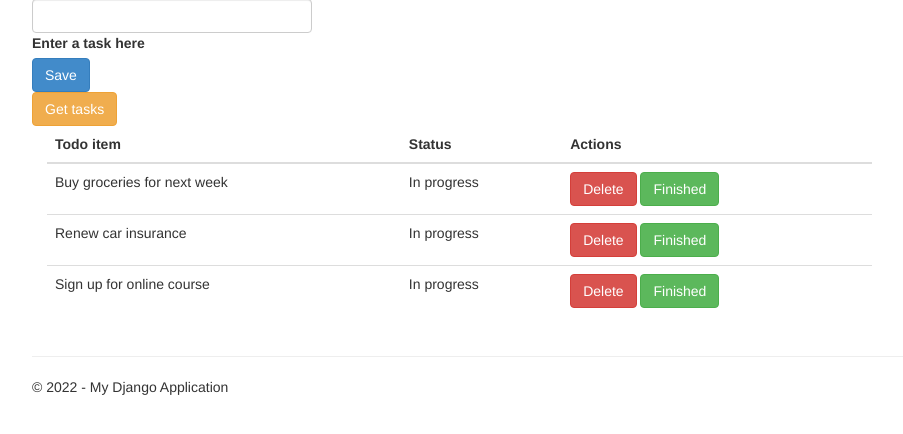
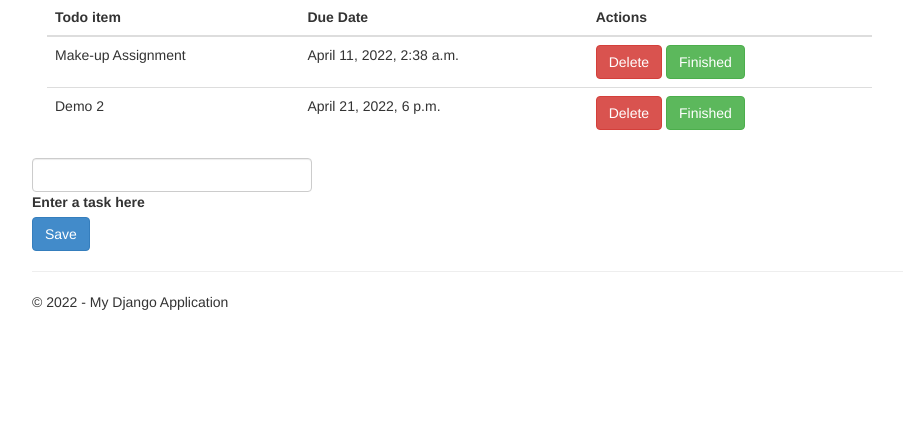
Before and after one commit to alexavila150/TodoTree, a Django app: page /tasks/ in a window 1280 px wide. Shown: the part 51-485 px from the top of the page, without its empty margins (38-941 px from the left). Run offline with Django 3.2, Linux system fonts and the light colour scheme; data comes from the database, SQL or seed files in the repository; both versions use the stored data as it was after the commit; some libraries are stand-ins or nearby versions.

Commit message:
Make Task Model

```diff
--- /dev/null
+++ b/TodoListWebApp/app/admin.py
@@ -0,0 +1,6 @@
+from django.contrib import admin
+from .models import Task
+
+# Register your models here.
+
+admin.site.register(Task)
--- a/TodoListWebApp/app/templates/app/tasks.html
+++ b/TodoListWebApp/app/templates/app/tasks.html
@@ -9,59 +9,43 @@
                 <div class="card rounded-3">
                     <div class="card-body p-4">
 
+                        <table class="table mb-4">
+                            <thead>
+                                <tr>
+                                    <th scope="col">Todo item</th>
+                                    <th scope="col">Due Date</th>
+                                    <th scope="col">Actions</th>
+                                </tr>
+                            </thead>
+                            <tbody>
+                                {% for task in tasks%}
+
+                                <tr>
+                                    <td>{{ task.name }}</td>
+                                    <td>{{ task.due_date }}</td>
+                                    <td>
+                                        <button type="submit" class="btn btn-danger">Delete</button>
+                                        <button type="submit" class="btn btn-success ms-1">Finished</button>
+                                    </td>
+                                </tr>
+
+                                {% endfor %}
+                            </tbody>
+                        </table>
+
 
                         <form class="row row-cols-lg-auto g-3 justify-content-center align-items-center mb-4 pb-2">
-                            <div class="col-12">
+                            <div class="col-5">
                                 <div class="form-outline">
                                     <input type="text" id="form1" class="form-control" />
                                     <label class="form-label" for="form1">Enter a task here</label>
                                 </div>
                             </div>
 
-                            <div class="col-12">
+                            <div class="col-3">
                                 <button type="submit" class="btn btn-primary">Save</button>
                             </div>
-
-                            <div class="col-12">
-                                <button type="submit" class="btn btn-warning">Get tasks</button>
-                            </div>
                         </form>
-
-                        <table class="table mb-4">
-                            <thead>
-                                <tr>
-                                    <th scope="col">Todo item</th>
-                                    <th scope="col">Status</th>
-                                    <th scope="col">Actions</th>
-                                </tr>
-                            </thead>
-                            <tbody>
-                                <tr>
-                                    <td>Buy groceries for next week</td>
-                                    <td>In progress</td>
-                                    <td>
-                                        <button type="submit" class="btn btn-danger">Delete</button>
-                                        <button type="submit" class="btn btn-success ms-1">Finished</button>
-                                    </td>
-                                </tr>
-                                <tr>
-                                    <td>Renew car insurance</td>
-                                    <td>In progress</td>
-                                    <td>
-                                        <button type="submit" class="btn btn-danger">Delete</button>
-                                        <button type="submit" class="btn btn-success ms-1">Finished</button>
-                                    </td>
-                                </tr>
-                                <tr>
-                                    <td>Sign up for online course</td>
-                                    <td>In progress</td>
-                                    <td>
-                                        <button type="submit" class="btn btn-danger">Delete</button>
-                                        <button type="submit" class="btn btn-success ms-1">Finished</button>
-                                    </td>
-                                </tr>
-                            </tbody>
-                        </table>
 
                     </div>
                 </div>
```
Also changed, not shown: TodoListWebApp/app/migrations/0001_initial.py (added), TodoListWebApp/db.sqlite3, 1 other file.
